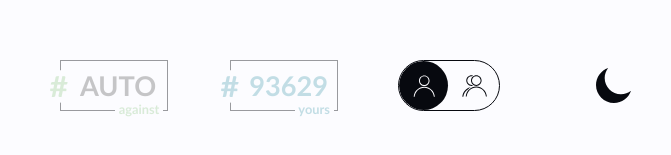
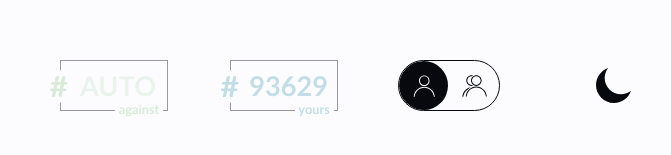
Before and after one commit to HediMuhamad/tica-taca-toe, a Next.js app: page / in a window 1280 px wide. Shown: the part 609-764 px from the top of the page, without its empty margins (320-991 px from the left). Built offline with nearby package versions, Linux system fonts and the light colour scheme.

Commit message:
Placeholder text had color issue in V8 Engine browsers, fixed.

```diff
--- a/styles/id-component.module.scss
+++ b/styles/id-component.module.scss
@@ -17,6 +17,14 @@
 			&::-moz-selection{
 				background-color: rgba($color: var(--my-blue), $alpha: var(--low-opacity));
 			}
+			&::-webkit-input-placeholder{
+				color: var(--my-blue) !important;
+				opacity: 0.5;
+			}
+			&::-moz-placeholder{
+				color: var(--my-blue) !important;
+				opacity: 0.5;
+			}
 		}
 	}
 
@@ -28,6 +36,14 @@
 			}
 			&::-moz-selection{
 				background-color: rgba($color: var(--my-green), $alpha: var(--low-opacity));
+			}
+			&::-webkit-input-placeholder{
+				color: var(--my-green) !important;
+				opacity: 0.5;
+			}
+			&::-moz-placeholder{
+				color: var(--my-green) !important;
+				opacity: 0.5;
 			}
 		}
 	}
```
